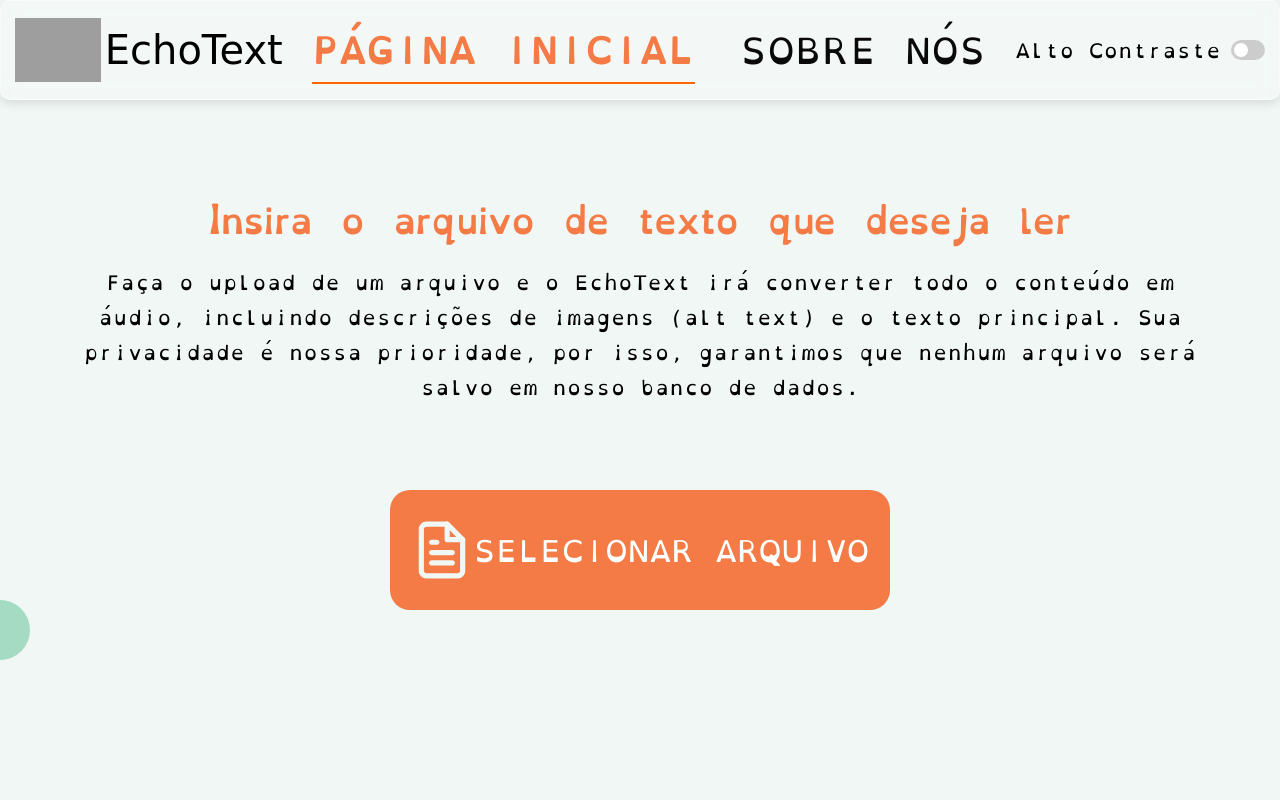
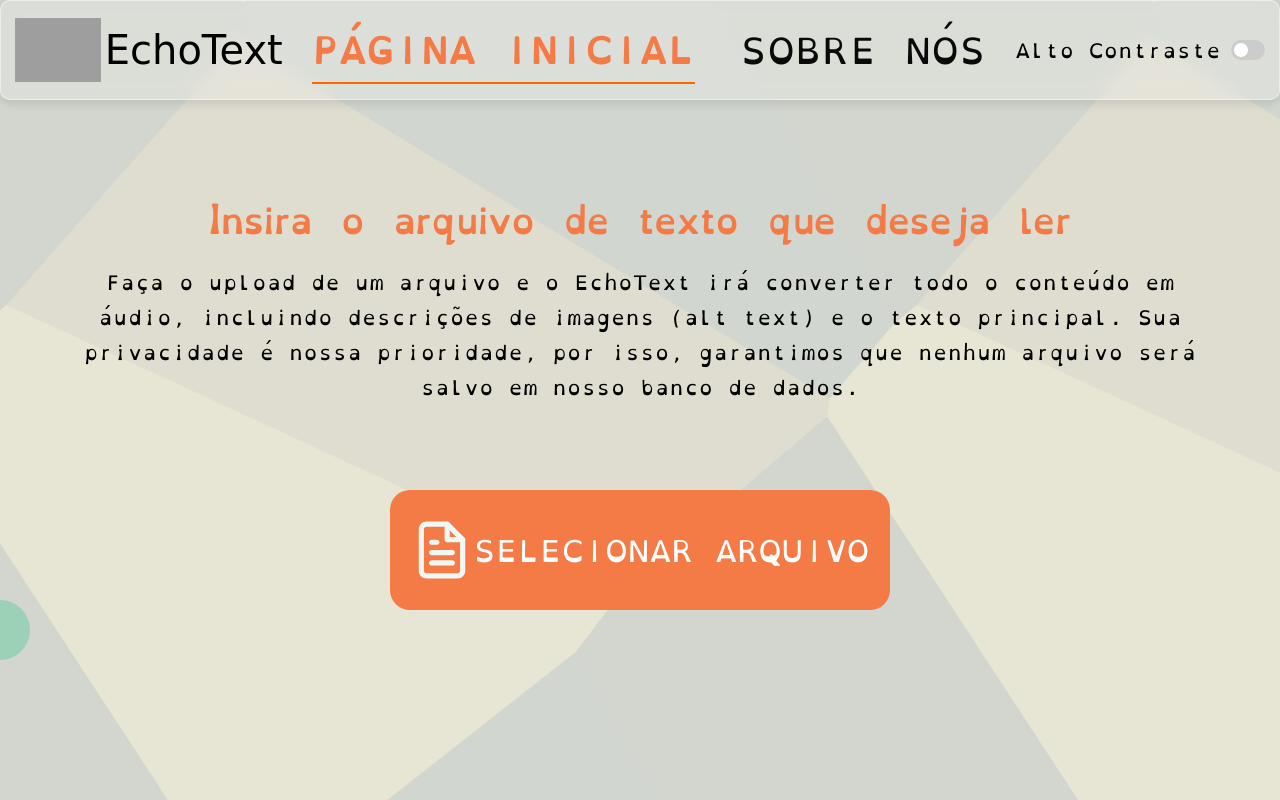
Before and after one commit to saphoi/echotext, a Flask app: page / in a window 1280 px wide. Run offline with Flask 3, Linux system fonts and the light colour scheme; some libraries are stand-ins or nearby versions; some web fonts are replaced; grey boxes are pictures that could not be loaded.

Commit message:
feat: textura

```diff
--- a/static/css/template.css
+++ b/static/css/template.css
@@ -44,6 +44,12 @@ body {
   font-family: 'OpenDyslexicMono', "Hammersmith One", sans-serif;
   font-size: 20px;
   background-color: #F0F7F4;
+
+  background-image: url('../uploads/Noise & Texture.png');
+  background-size: cover; /* Ajusta o tamanho da textura para cobrir toda a área */
+  background-repeat: no-repeat; /* Evita repetição da textura */
+  background-attachment: fixed; /* Mantém a textura fixa durante o scroll */
+
 }
 
 h2 {
```
Also changed, not shown: static/uploads/Noise & Texture.png (added).
